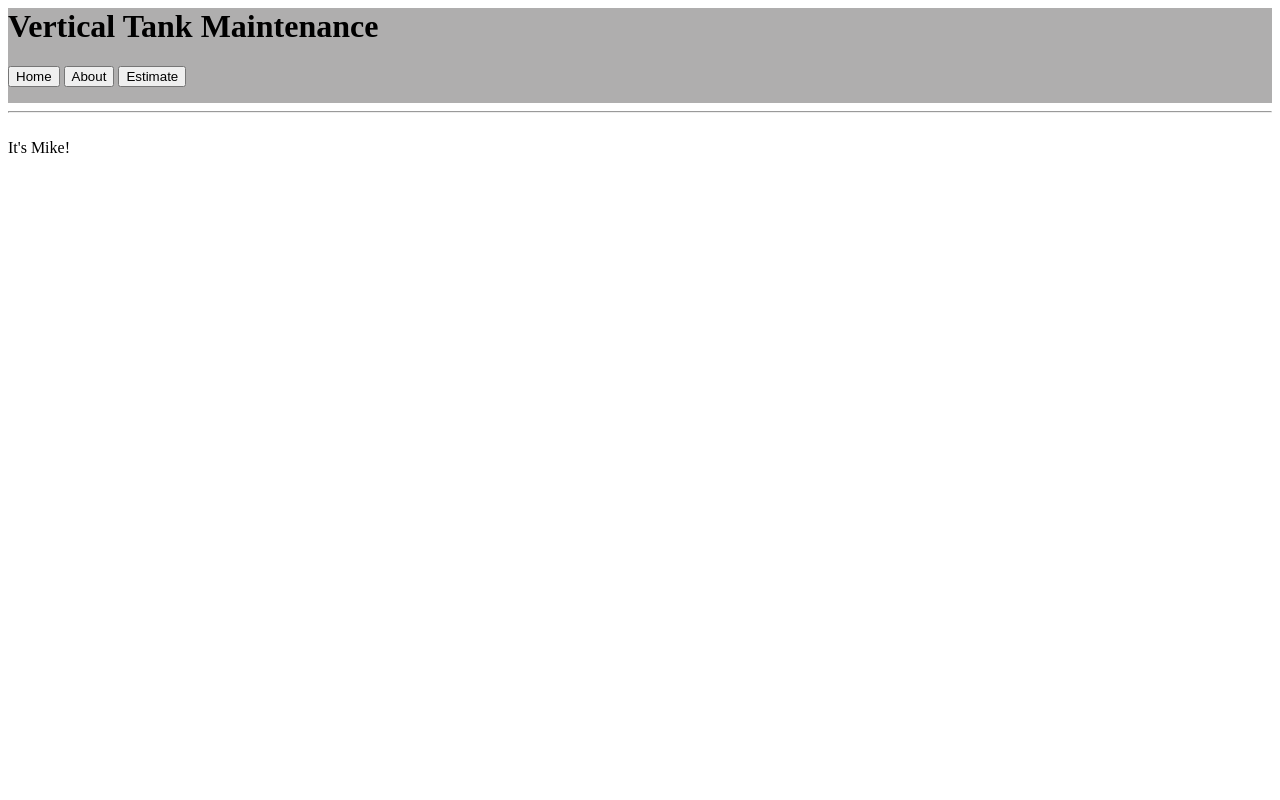
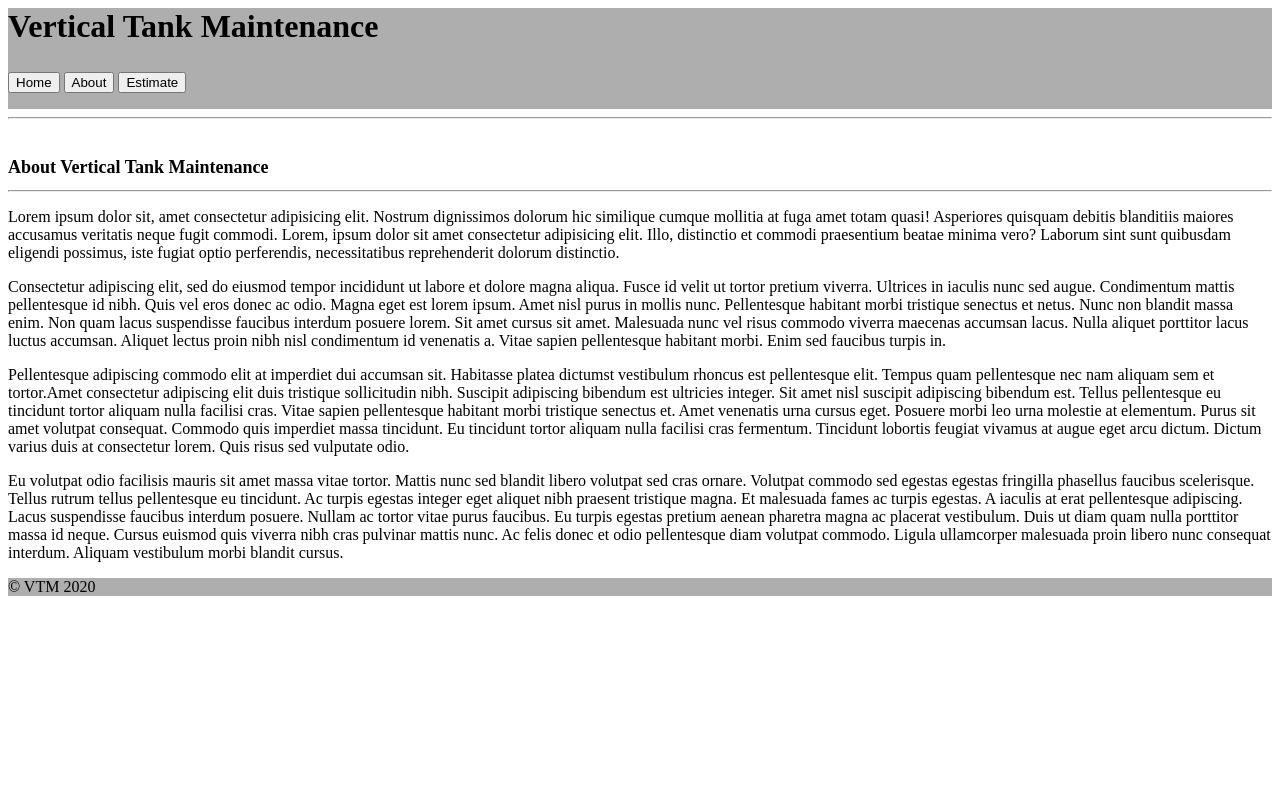
Before and after one commit to phoenixdoan/DevOps, a Flask app: page /about in a window 1280 px wide. Run offline with Flask 2, Linux system fonts and the light colour scheme.

Commit message:
added content to pages

```diff
--- a/static/css/stylesheet.css
+++ b/static/css/stylesheet.css
@@ -18,3 +18,17 @@ display: inline-block;
 .header{
     background-color: rgb(175, 174, 174)
 }
+
+h1{
+    font-weight: bold;
+    font-size: large;
+}
+
+h2{
+    font-weight: bold;
+    font-size: xx-large;
+}
+
+.footer{
+    background-color: rgb(175, 174, 174)
+}
--- a/templates/about.html
+++ b/templates/about.html
@@ -1,6 +1,37 @@
 {% extends 'base.html' %}
 
-{% block title %} Welcome to Mike's Page {% endblock %}
+{% block title %} About VTM {% endblock %}
 
 
-{% block body %} It's Mike! {% endblock %}
+{% block body %}
+
+<h1> About Vertical Tank Maintenance </h1>
+<hr>
+<p>Lorem ipsum dolor sit, amet consectetur adipisicing elit. Nostrum dignissimos dolorum hic similique cumque mollitia at
+    fuga amet totam quasi! Asperiores quisquam debitis blanditiis maiores accusamus veritatis neque fugit commodi. Lorem,
+    ipsum dolor sit amet consectetur adipisicing elit. Illo, distinctio et commodi praesentium beatae minima vero? Laborum
+     sint sunt quibusdam eligendi possimus, iste fugiat optio perferendis, necessitatibus reprehenderit dolorum distinctio.</p>
+<p>Consectetur adipiscing elit, sed do eiusmod tempor incididunt ut labore et dolore magna aliqua. Fusce id velit ut tortor
+    pretium viverra. Ultrices in iaculis nunc sed augue. Condimentum mattis pellentesque id nibh. Quis vel eros donec ac odio.
+    Magna eget est lorem ipsum. Amet nisl purus in mollis nunc. Pellentesque habitant morbi tristique senectus et netus.
+     Nunc non blandit massa enim. Non quam lacus suspendisse faucibus interdum posuere lorem. Sit amet cursus sit amet.
+     Malesuada nunc vel risus commodo viverra maecenas accumsan lacus. Nulla aliquet porttitor lacus luctus accumsan. Aliquet
+     lectus proin nibh nisl condimentum id venenatis a. Vitae sapien pellentesque habitant morbi. Enim sed faucibus turpis in.</p>
+
+<p> Pellentesque adipiscing commodo elit at imperdiet dui accumsan sit. Habitasse platea dictumst vestibulum rhoncus est
+    pellentesque elit. Tempus quam pellentesque nec nam aliquam sem et tortor.Amet consectetur adipiscing elit duis tristique
+    sollicitudin nibh. Suscipit adipiscing bibendum est ultricies integer. Sit amet nisl suscipit adipiscing bibendum est.
+    Tellus pellentesque eu tincidunt tortor aliquam nulla facilisi cras. Vitae sapien pellentesque habitant morbi tristique senectus
+     et. Amet venenatis urna cursus eget. Posuere morbi leo urna molestie at elementum. Purus sit amet volutpat consequat.
+     Commodo quis imperdiet massa tincidunt. Eu tincidunt tortor aliquam nulla facilisi cras fermentum. Tincidunt lobortis
+     feugiat vivamus at augue eget arcu dictum. Dictum varius duis at consectetur lorem. Quis risus sed vulputate odio. </p>
+
+<p>Eu volutpat odio facilisis mauris sit amet massa vitae tortor. Mattis nunc sed blandit libero volutpat sed cras ornare.
+    Volutpat commodo sed egestas egestas fringilla phasellus faucibus scelerisque. Tellus rutrum tellus pellentesque eu tincidunt.
+     Ac turpis egestas integer eget aliquet nibh praesent tristique magna. Et malesuada fames ac turpis egestas. A iaculis at erat
+     pellentesque adipiscing. Lacus suspendisse faucibus interdum posuere. Nullam ac tortor vitae purus faucibus. Eu turpis
+     egestas pretium aenean pharetra magna ac placerat vestibulum. Duis ut diam quam nulla porttitor massa id neque. Cursus euismod
+     quis viverra nibh cras pulvinar mattis nunc. Ac felis donec et odio pellentesque diam volutpat commodo. Ligula ullamcorper
+      malesuada proin libero nunc consequat interdum. Aliquam vestibulum morbi blandit cursus. </p>
+
+{% endblock %}
--- a/templates/base.html
+++ b/templates/base.html
@@ -10,7 +10,7 @@
 <body>
 
 
-        <h1>Vertical Tank Maintenance</h1>
+        <h2>Vertical Tank Maintenance</h2>
 
         <div class="button1">
             <form action="http://127.0.0.1:5000/">
@@ -28,18 +28,17 @@
             </form>
         </div>
     </div>
-
-
-
-
-
         <hr>
         <br>
 
 
         {% block body %}
-
         {% endblock %}
+    </div>
+    <div class="footer"
+        <footer>
+            <p>&copy VTM 2020</p>
+        </footer>
     </div>
 </body>
 </html>
```
Also changed, not shown: templates/estimate.html (+5 -3 lines), templates/index.html (+2 -5 lines).
